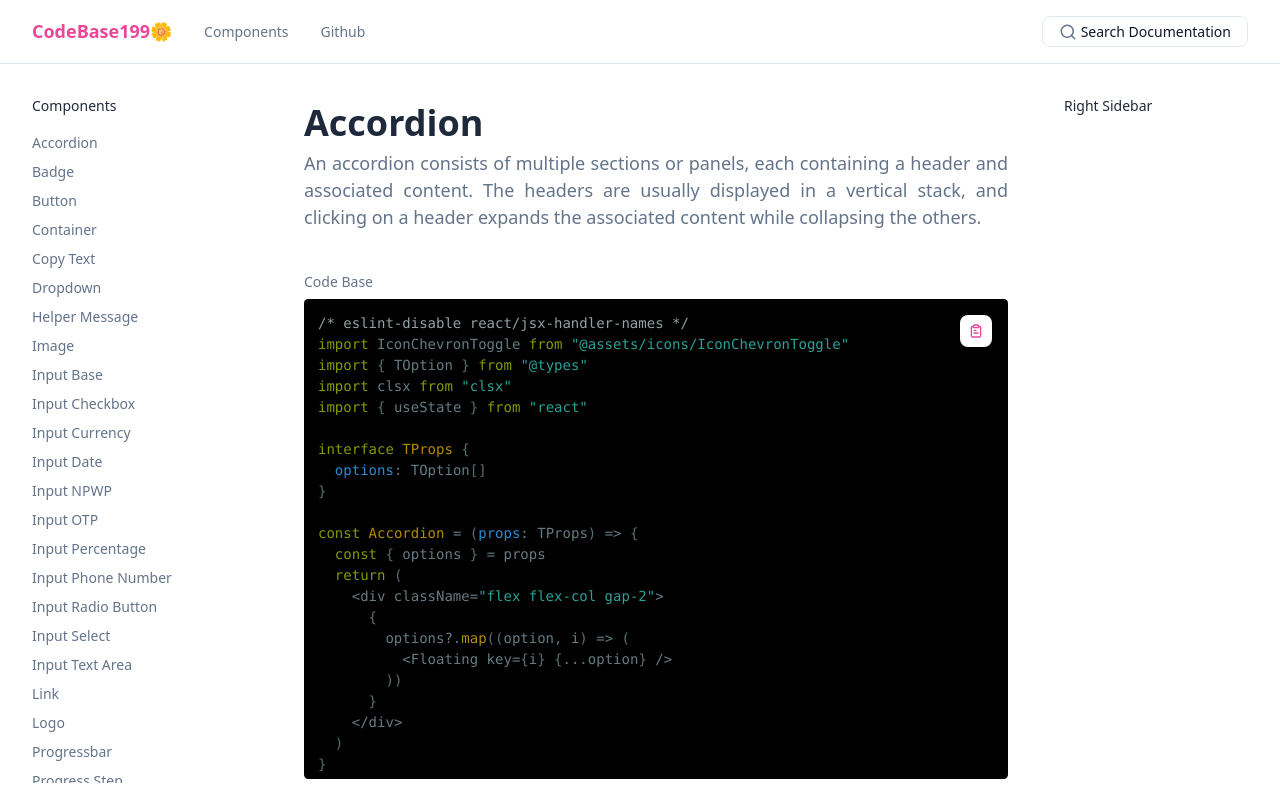
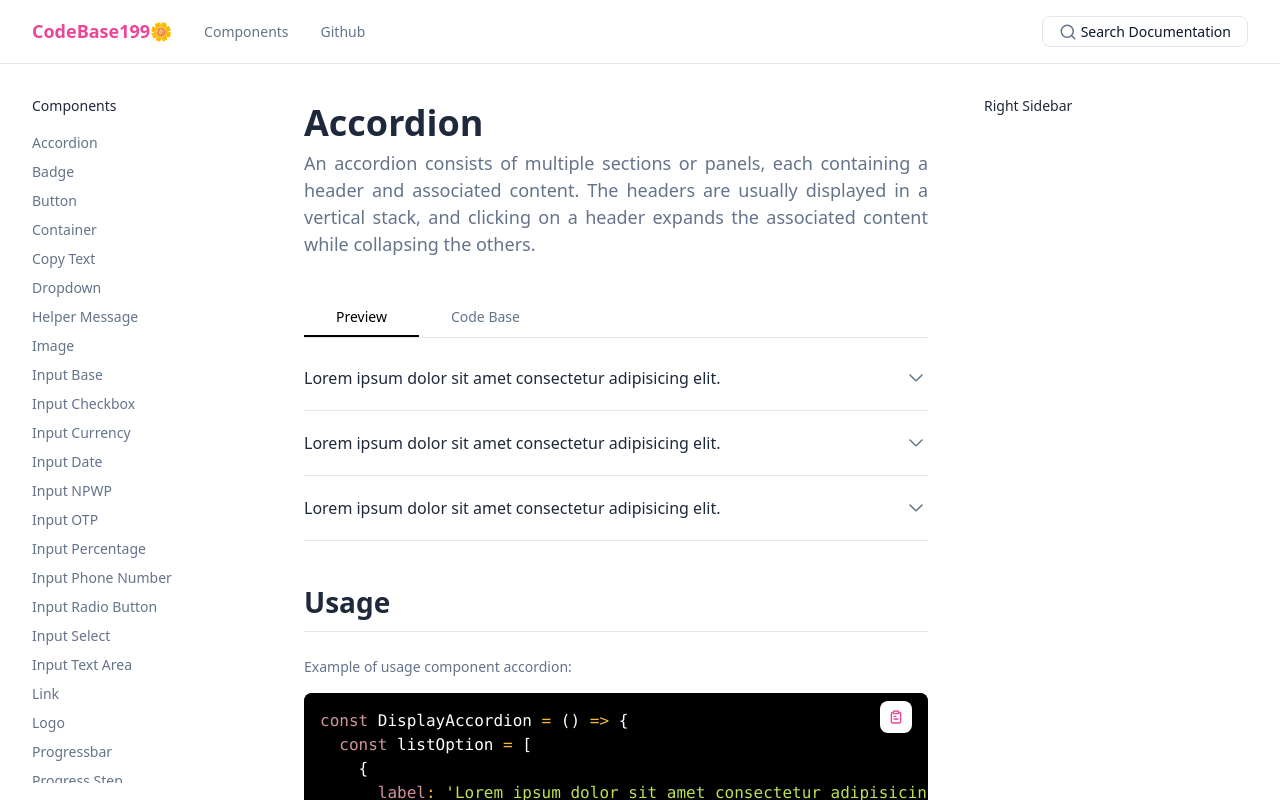
Before and after one commit to siska199/pp-w-code-base-react, a React (Vite) app in the folder react/: page / in a window 1280 px wide. Built offline with nearby package versions, Linux system fonts and the light colour scheme.

Commit message:
update code hightlight

```diff
--- a/react/src/components/RightSidebar.tsx
+++ b/react/src/components/RightSidebar.tsx
@@ -17,7 +17,7 @@ const RightSidebar = () => {
 
 
     return (
-        <div id="right-sidebar" onClick={handleStopPropagation} style={{ top: topPosition, }} className={` h-[calc(100%-3rem)  fixed right-2 bg-white  flex-shrink-0 h-full hidden md:block w-0 md:w-[15rem]`}>
+        <div id="right-sidebar" onClick={handleStopPropagation} style={{ top: topPosition, }} className={` h-[calc(100%-3rem)  fixed right-2 bg-white  flex-shrink-0 h-full hidden md:block w-0 md:w-[20rem]`}>
             <div className="w-full flex flex-col gap-4 relative  h-full p-8">
                 Right Sidebar
             </div>
--- a/react/src/components/headers/HeaderSubMenu.tsx
+++ b/react/src/components/headers/HeaderSubMenu.tsx
@@ -6,7 +6,7 @@ interface TProps {
 const HeaderSubMenu = (props: TProps) => {
     const { title } = props
     return (
-        <h5 className='border-b  w-full font-semibold pb-2'>
+        <h5 className='text-body-3xl border-b mb-4 w-full font-bold pb-2'>
             {title}
         </h5>
     )
--- a/react/src/components/ui/CodeBlock.tsx
+++ b/react/src/components/ui/CodeBlock.tsx
@@ -1,16 +1,18 @@
 import CopyText from '@components/ui/CopyText';
 import { Prism as SyntaxHighlighter } from 'react-syntax-highlighter';
-import { solarizedlight } from 'react-syntax-highlighter/dist/esm/styles/prism';
+import { dark } from 'react-syntax-highlighter/dist/esm/styles/prism';
 
 const customStyle = {
-  ...solarizedlight,
+  ...dark,
   'pre[class*="language-"]': {
-    ...solarizedlight['pre[class*="language-"]'],
+    ...dark['pre[class*="language-"]'],
     background: 'black',
     maxHeight: "30rem",
+    border:"none",
+    fontSize:"16px"
   },
   'code[class*="language-"]': {
-    ...solarizedlight['code[class*="language-"]'],
+    ...dark['code[class*="language-"]'],
     background: 'black',
   },
 
@@ -28,6 +30,7 @@ const CodeBlock = (props: TProps) => {
       <SyntaxHighlighter language="javascript" style={customStyle}>
         {codeString}
       </SyntaxHighlighter>
+
     </div>
   );
 };
--- a/react/src/components/ui/Tabs.tsx
+++ b/react/src/components/ui/Tabs.tsx
@@ -19,7 +19,7 @@ const Tabs = (props: TProps) => {
         <div className="w-full flex flex-col gap-4">
             <ul className="flex border-b">
                 {
-                    listTab?.map((tab, i) => <li onClick={() => handleChangeActiveTab(i)} key={i} className={`px-8  py-2 font-medium cursor-pointer border-0  text-gray ${activeTab === i && "border-b-2 text-black border-black"}`}>{tab?.label}</li>)
+                    listTab?.map((tab, i) => <li onClick={() => handleChangeActiveTab(i)} key={i} className={`px-8  py-2 font-medium cursor-pointer border-0  text-gray ${activeTab === i && "border-b-2 !text-black border-black"}`}>{tab?.label}</li>)
                 }
             </ul>
             {children?.({ activeTab })}
--- a/react/src/pages/docs/components/AccordionPage.tsx
+++ b/react/src/pages/docs/components/AccordionPage.tsx
@@ -1,4 +1,5 @@
 import HeaderIntro from "@components/headers/HeaderIntro";
+import HeaderSubMenu from "@components/headers/HeaderSubMenu";
 import Accordion from "@components/ui/Accordion";
 import CodeBlock from "@components/ui/CodeBlock";
 import Tabs from "@components/ui/Tabs";
@@ -13,7 +14,7 @@ const AccordionPage = () => {
     },
     {
       id: "2",
-      label: 'Usage'
+      label: 'Code Base'
     },
   ]
   return (
@@ -23,20 +24,25 @@ const AccordionPage = () => {
         subTitle=" An accordion consists of multiple sections or panels, each containing a header and associated content. The headers are usually displayed in a vertical stack, and clicking on a header expands the associated content while collapsing the others."
       />
       <div>
-        <h5 className="font-medium text-body-base text-gray">Code Base</h5>
-        <CodeBlock codeString={displayCodeBase} />
-      </div>
-      <div>
         <Tabs listTab={listTab} >
           {
             ({ activeTab }) => <>
               {activeTab === 0 && <DisplayAccordion />}
-              {activeTab == 1 && < CodeBlock codeString={displayUsage} />}
+              {activeTab == 1 && < CodeBlock codeString={displayCodeBase} />}
             </>
           }
         </Tabs>
       </div>
+      <div className="flex flex-col gap-2">
+        <HeaderSubMenu title={'Usage'} />
+        <p className="text-gray">Example of usage component accordion:</p>
+        <CodeBlock codeString={displayUsage} />
+      </div>
 
+      <div>
+        <HeaderSubMenu title={'Additional Info'} />
+
+      </div>
     </>
   )
 }
```
